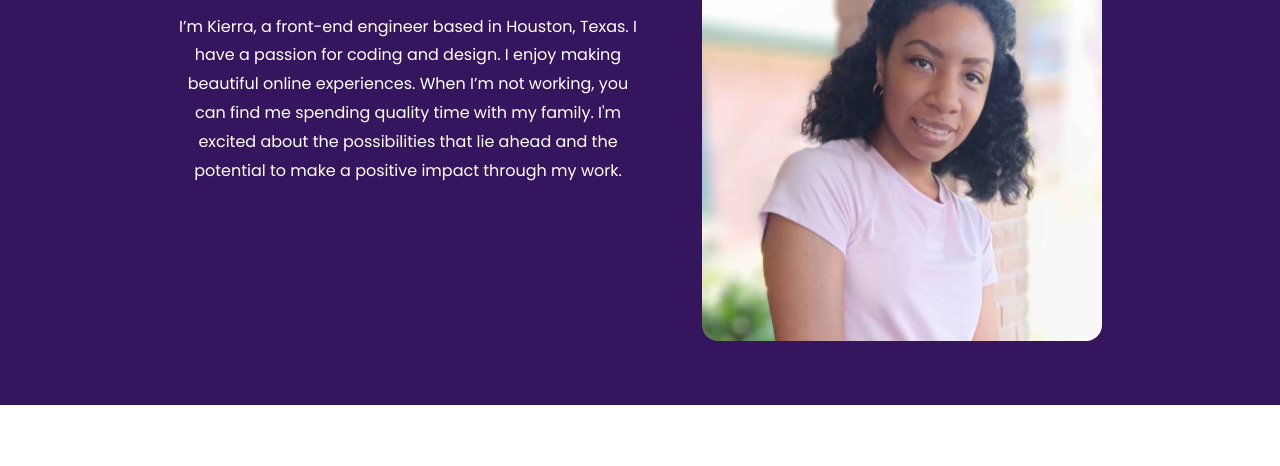
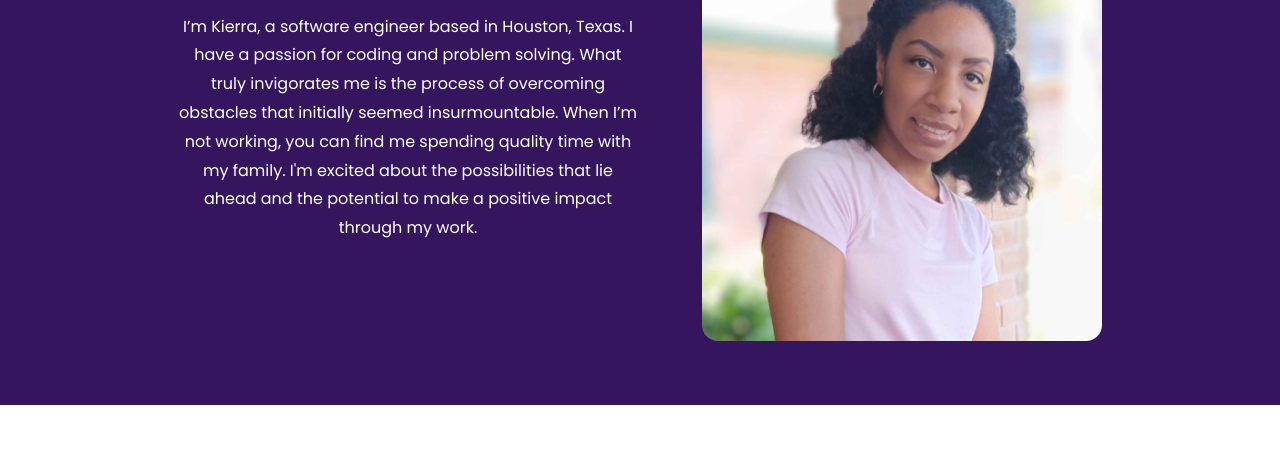
Before and after one commit to KierraBenoit/PortfolioWebsite, a plain HTML site: page index.html in a window 1280 px wide. Shown: the part 212-678 px from the top of the page. Drawn offline with Linux system fonts and the light colour scheme.

Commit message:
modified text in bio

```diff
--- a/index.html
+++ b/index.html
@@ -38,7 +38,7 @@
                 <img src="images/kierrabenoit (1).jpg" alt="Kierra Benoit">
             </div>
             <div class="bio">
-                <p>I’m Kierra, a front-end engineer based in Houston, Texas. I have a passion for coding and design. I enjoy making beautiful online experiences. When I’m not working, you can find me spending quality time with my family. I'm excited about the possibilities that lie ahead and the potential to make a positive impact through my work.</p>
+                <p>I’m Kierra, a software engineer based in Houston, Texas. I have a passion for coding and problem solving. What truly invigorates me is the process of overcoming obstacles that initially seemed insurmountable. When I’m not working, you can find me spending quality time with my family. I'm excited about the possibilities that lie ahead and the potential to make a positive impact through my work.</p>
             </div>
         </div>
     </div>
@@ -47,7 +47,7 @@
 
             <div class="content-2">
                 <h1 class="hello">Hello there!</h1>
-                <p>I’m Kierra, a front-end engineer based in Houston, Texas. I have a passion for coding and design. I enjoy making beautiful online experiences. When I’m not working, you can find me spending quality time with my family. I'm excited about the possibilities that lie ahead and the potential to make a positive impact through my work.</p>
+                <p>I’m Kierra, a software engineer based in Houston, Texas. I have a passion for coding and problem solving. What truly invigorates me is the process of overcoming obstacles that initially seemed insurmountable. When I’m not working, you can find me spending quality time with my family. I'm excited about the possibilities that lie ahead and the potential to make a positive impact through my work.</p>
             </div>
             <div class="image-flex">
                 <img src="images/kierrabenoit (1).jpg" alt="Kierra Benoit">
```
